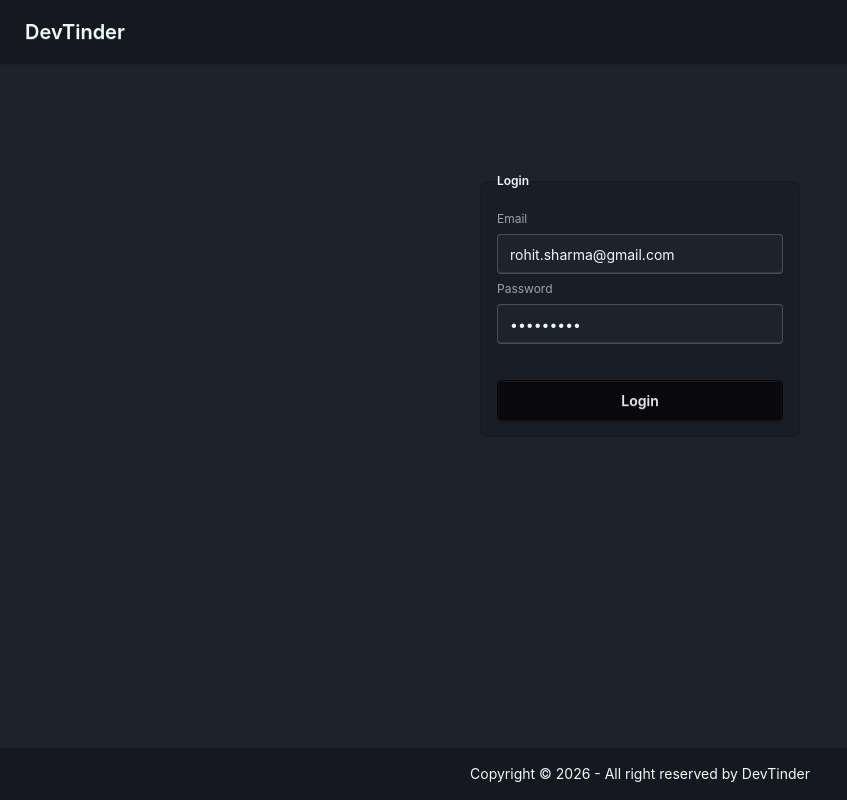
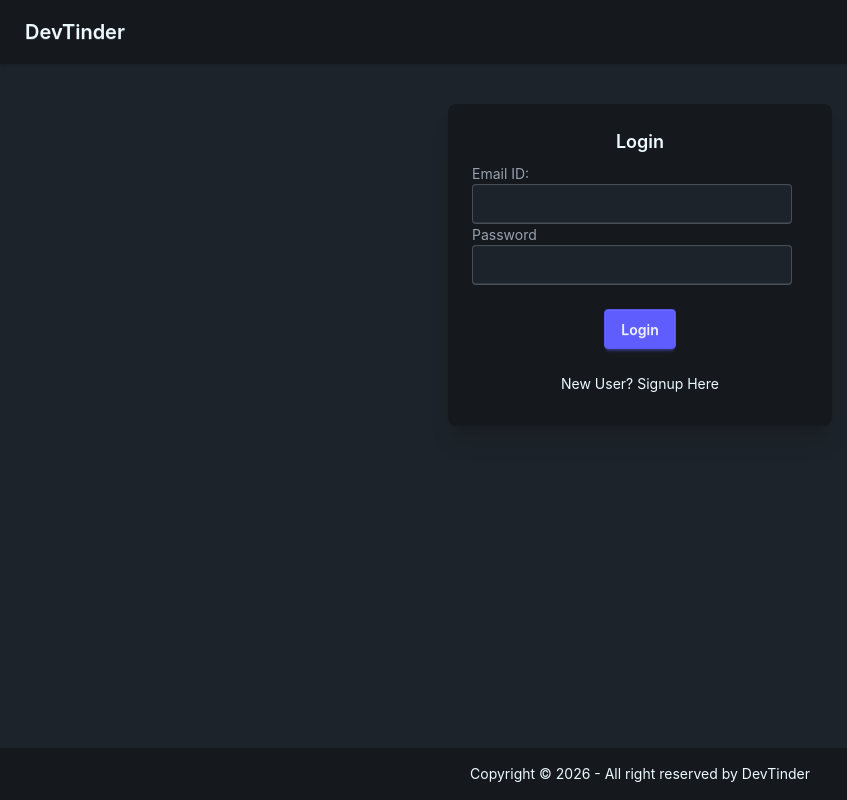
Before and after one commit to blackshark281/devTinder-web, a React (Vite) app: page /login in a window 1280 px wide. Shown: the whole page, without its empty margins (0-847 px from the left). Built offline with nearby package versions, Linux system fonts and the light colour scheme; no server answers.

Commit message:
built signup page and minor bug fixes

```diff
--- a/src/components/Login.jsx
+++ b/src/components/Login.jsx
@@ -1,47 +1,177 @@
-import axios from 'axios';
-import React, { useState } from 'react'
-import { addUser } from '../utils/userSlice';
-import { useDispatch } from 'react-redux';
-import { useNavigate } from 'react-router-dom';
-import {BASE_URL} from '../utils/constant';
+import { useState } from "react";
+import axios from "axios";
+import { useDispatch } from "react-redux";
+import { addUser } from "../utils/userSlice";
+import { useNavigate } from "react-router-dom";
+import { BASE_URL } from "../utils/constant";
 
 const Login = () => {
+  const [emailId, setEmailId] = useState("");
+  const [password, setPassword] = useState("");
+  const [firstName, setFirstName] = useState("");
+  const [lastName, setLastName] = useState("");
+  const [isLoginForm, setIsLoginForm] = useState(true);
+  const [error, setError] = useState("");
+  const dispatch = useDispatch();
+  const navigate = useNavigate();
 
-    const [emailId, setEmailId] = useState("rohit.sharma@gmail.com");
-    const [password, setPassword] = useState("rohit@123");
-    const [error, setError] = useState("");
-    const dispatch = useDispatch();
-    const navigate = useNavigate();
-    const handleLogin = async () =>{
-        try{
-            const res = await axios.post(BASE_URL + "/login",
-            {emailId, password}, {withCredentials: true}
-            );
-            dispatch(addUser(res.data));
-            navigate("/");
-        }catch(err){
-            setError(err.response?.data || "Login failed");
-        }
+  const handleLogin = async () => {
+    try {
+      const res = await axios.post(
+        BASE_URL + "/login",
+        {
+          emailId,
+          password,
+        },
+        { withCredentials: true }
+      );
+      dispatch(addUser(res.data));
+      return navigate("/");
+    } catch (err) {
+      setError(err?.response?.data || "Something went wrong");
     }
+  };
+
+  const handleSignUp = async () => {
+    try {
+      const res = await axios.post(
+        BASE_URL + "/signup",
+        { firstName, lastName, emailId, password },
+        { withCredentials: true }
+      );
+      dispatch(addUser(res.data.data));
+      return navigate("/profile");
+    } catch (err) {
+      setError(err?.response?.data || "Something went wrong");
+    }
+  };
 
   return (
-    <div className="flex justify-center my-25">
-        <fieldset className="fieldset bg-base-200 border-base-300 rounded-box w-xs border p-4">
-        <legend className="fieldset-legend">Login</legend>
+    <div className="flex justify-center my-10">
+      <div className="card bg-base-300 w-96 shadow-xl">
+        <div className="card-body">
+          <h2 className="card-title justify-center">
+            {isLoginForm ? "Login" : "Sign Up"}
+          </h2>
+          <div>
+            {!isLoginForm && (
+              <>
+                <label className="form-control w-full max-w-xs my-2">
+                  <div className="label">
+                    <span className="label-text">First Name</span>
+                  </div>
+                  <input
+                    type="text"
+                    value={firstName}
+                    className="input input-bordered w-full max-w-xs"
+                    onChange={(e) => setFirstName(e.target.value)}
+                  />
+                </label>
+                <label className="form-control w-full max-w-xs my-2">
+                  <div className="label">
+                    <span className="label-text">Last Name</span>
+                  </div>
+                  <input
+                    type="text"
+                    value={lastName}
+                    className="input input-bordered w-full max-w-xs"
+                    onChange={(e) => setLastName(e.target.value)}
+                  />
+                </label>
+              </>
+            )}
+            <label className="form-control w-full max-w-xs my-2">
+              <div className="label">
+                <span className="label-text">Email ID:</span>
+              </div>
+              <input
+                type="text"
+                value={emailId}
+                className="input input-bordered w-full max-w-xs"
+                onChange={(e) => setEmailId(e.target.value)}
+              />
+            </label>
+            <label className="form-control w-full max-w-xs my-2">
+              <div className="label">
+                <span className="label-text">Password</span>
+              </div>
+              <input
+                type="password"
+                value={password}
+                className="input input-bordered w-full max-w-xs"
+                onChange={(e) => setPassword(e.target.value)}
+              />
+            </label>
+          </div>
+          <p className="text-red-500">{error}</p>
+          <div className="card-actions justify-center m-2">
+            <button
+              className="btn btn-primary"
+              onClick={isLoginForm ? handleLogin : handleSignUp}
+            >
+              {isLoginForm ? "Login" : "Sign Up"}
+            </button>
+          </div>
 
-        <label className="label">Email</label>
-        <input type="email" value={emailId} className="input" placeholder="Email"
-        onChange={(e) => setEmailId(e.target.value)}/>
+          <p
+            className="m-auto cursor-pointer py-2"
+            onClick={() => setIsLoginForm((value) => !value)}
+          >
+            {isLoginForm
+              ? "New User? Signup Here"
+              : "Existing User? Login Here"}
+          </p>
+        </div>
+      </div>
+    </div>
+  );
+};
+export default Login;
 
-        <label className="label">Password</label>
-        <input type="password" value={password} className="input" placeholder="Password"
-        onChange={(e) => setPassword(e.target.value)}/>
+// import axios from 'axios';
+// import React, { useState } from 'react'
+// import { addUser } from '../utils/userSlice';
+// import { useDispatch } from 'react-redux';
+// import { useNavigate } from 'react-router-dom';
+// import {BASE_URL} from '../utils/constant';
 
-        <p className="text-error mt-2">{error}</p>
-        <button className="btn btn-neutral mt-4" onClick={handleLogin}>Login</button>
-        </fieldset>
-    </div>
-  )
-}
+// const Login = () => {
 
-export default Login
+//     const [emailId, setEmailId] = useState("rohit.sharma@gmail.com");
+//     const [password, setPassword] = useState("rohit@123");
+//     const [error, setError] = useState("");
+//     const dispatch = useDispatch();
+//     const navigate = useNavigate();
+//     const handleLogin = async () =>{
+//         try{
+//             const res = await axios.post(BASE_URL + "/login",
+//             {emailId, password}, {withCredentials: true}
+//             );
+//             dispatch(addUser(res.data));
+//             navigate("/");
+//         }catch(err){
+//             setError(err.response?.data || "Login failed");
+//         }
+//     }
+
+//   return (
+//     <div className="flex justify-center my-25">
+//         <fieldset className="fieldset bg-base-200 border-base-300 rounded-box w-xs border p-4">
+//         <legend className="fieldset-legend">Login</legend>
+
+//         <label className="label">Email</label>
+//         <input type="email" value={emailId} className="input" placeholder="Email"
+//         onChange={(e) => setEmailId(e.target.value)}/>
+
+//         <label className="label">Password</label>
+//         <input type="password" value={password} className="input" placeholder="Password"
+//         onChange={(e) => setPassword(e.target.value)}/>
+
+//         <p className="text-error mt-2">{error}</p>
+//         <button className="btn btn-neutral mt-4" onClick={handleLogin}>Login</button>
+//         </fieldset>
+//     </div>
+//   )
+// }
+
+// export default Login
```
